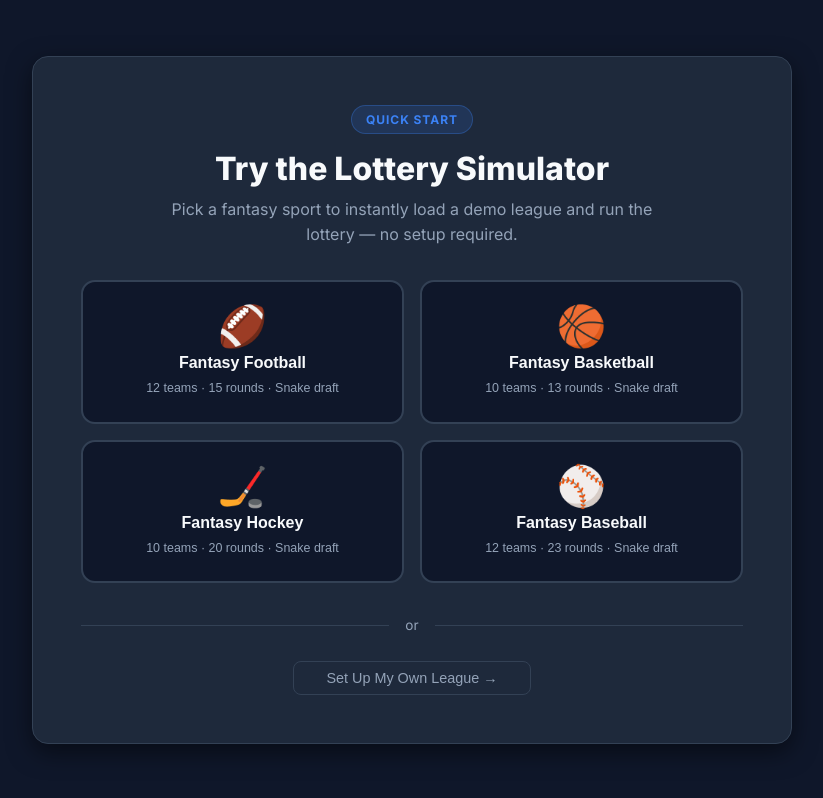
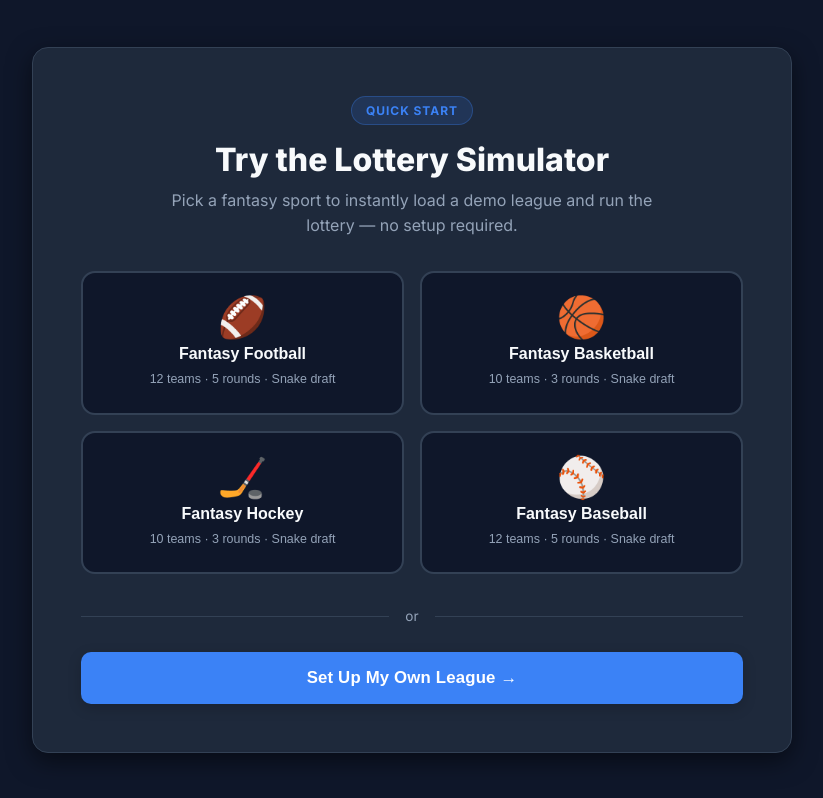
Before and after one commit to lucasreydman/fantasy-draft-lottery-simulator, a plain HTML site: page index.html in a window 1280 px wide. Shown: the whole page, without its empty margins (228-1051 px from the left). Drawn offline with Linux system fonts and the light colour scheme.

Commit message:
fix: update sport preset rookie draft rounds and promote custom league button
- Football and baseball set to 5 rounds, basketball and hockey to 3 rounds
- Upgrade "Set Up My Own League" button to full-width primary CTA with shadow and hover lift

Co-Authored-By: Claude Sonnet 4.6 <noreply@anthropic.com>

```diff
--- a/js/lottery.js
+++ b/js/lottery.js
@@ -65,7 +65,7 @@ const LEAGUE_PRESETS = [
         id: 'fantasy_football',
         icon: '🏈',
         sport: 'Fantasy Football',
-        tagline: '12 teams · 15 rounds · Snake draft',
+        tagline: '12 teams · 5 rounds · Snake draft',
         config: {
             leagueName: 'Fantasy Football League',
             teamCount: 12,
@@ -77,7 +77,7 @@ const LEAGUE_PRESETS = [
             drawnPicks: 4,
             byRecordPicks: 8,
             combinations: generateWeights(12),
-            rounds: 15,
+            rounds: 5,
             draftFormat: 'snake',
             floorPicks: 2,
         }
@@ -86,7 +86,7 @@ const LEAGUE_PRESETS = [
         id: 'fantasy_basketball',
         icon: '🏀',
         sport: 'Fantasy Basketball',
-        tagline: '10 teams · 13 rounds · Snake draft',
+        tagline: '10 teams · 3 rounds · Snake draft',
         config: {
             leagueName: 'Fantasy Basketball League',
             teamCount: 10,
@@ -98,7 +98,7 @@ const LEAGUE_PRESETS = [
             drawnPicks: 3,
             byRecordPicks: 7,
             combinations: generateWeights(10),
-            rounds: 13,
+            rounds: 3,
             draftFormat: 'snake',
             floorPicks: 0,
         }
@@ -107,7 +107,7 @@ const LEAGUE_PRESETS = [
         id: 'fantasy_hockey',
         icon: '🏒',
         sport: 'Fantasy Hockey',
-        tagline: '10 teams · 20 rounds · Snake draft',
+        tagline: '10 teams · 3 rounds · Snake draft',
         config: {
             leagueName: 'Fantasy Hockey League',
             teamCount: 10,
@@ -119,7 +119,7 @@ const LEAGUE_PRESETS = [
             drawnPicks: 3,
             byRecordPicks: 7,
             combinations: generateWeights(10),
-            rounds: 20,
+            rounds: 3,
             draftFormat: 'snake',
             floorPicks: 0,
         }
@@ -128,7 +128,7 @@ const LEAGUE_PRESETS = [
         id: 'fantasy_baseball',
         icon: '⚾',
         sport: 'Fantasy Baseball',
-        tagline: '12 teams · 23 rounds · Snake draft',
+        tagline: '12 teams · 5 rounds · Snake draft',
         config: {
             leagueName: 'Fantasy Baseball League',
             teamCount: 12,
@@ -140,7 +140,7 @@ const LEAGUE_PRESETS = [
             drawnPicks: 4,
             byRecordPicks: 8,
             combinations: generateWeights(12),
-            rounds: 23,
+            rounds: 5,
             draftFormat: 'snake',
             floorPicks: 0,
         }
--- a/styles/main.css
+++ b/styles/main.css
@@ -1643,20 +1643,29 @@ h2::before {
 }
 
 .quickstart-custom-btn {
-    background: transparent;
-    border: 1px solid var(--border-color);
-    color: var(--text-secondary);
-    padding: var(--space-sm) var(--space-xl);
-    border-radius: 8px;
+    background: var(--primary);
+    border: none;
+    color: #fff;
+    padding: 1rem 2rem;
+    border-radius: 10px;
     cursor: pointer;
-    font-size: 0.9rem;
-    font-weight: 500;
-    transition: border-color 0.2s, color 0.2s;
+    font-size: 1.05rem;
+    font-weight: 700;
+    letter-spacing: 0.01em;
+    width: 100%;
+    transition: background 0.2s, transform 0.15s, box-shadow 0.2s;
+    box-shadow: 0 4px 14px rgba(0,0,0,0.18);
 }
 
 .quickstart-custom-btn:hover {
-    border-color: var(--primary);
-    color: var(--primary);
+    filter: brightness(1.1);
+    transform: translateY(-1px);
+    box-shadow: 0 6px 20px rgba(0,0,0,0.25);
+}
+
+.quickstart-custom-btn:active {
+    transform: translateY(0);
+    box-shadow: 0 2px 8px rgba(0,0,0,0.18);
 }
 
 @media (max-width: 500px) {
```
